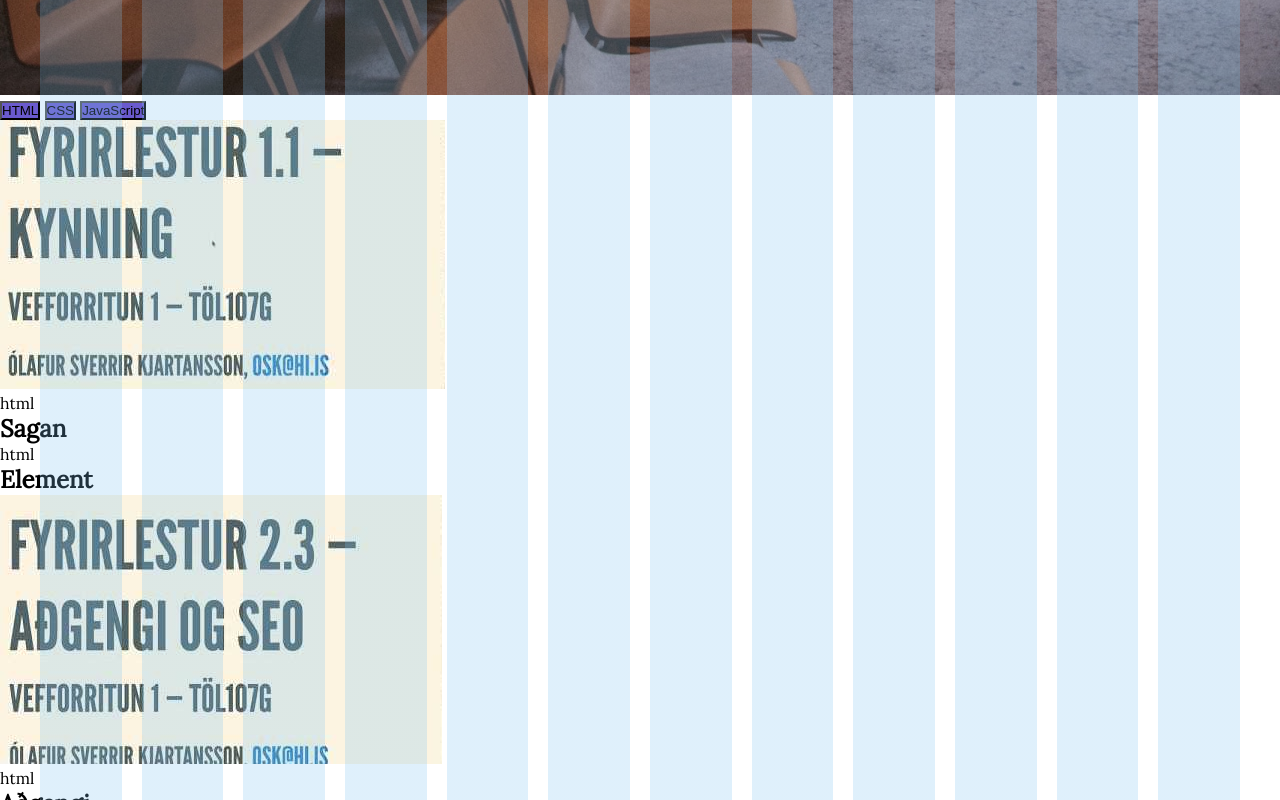
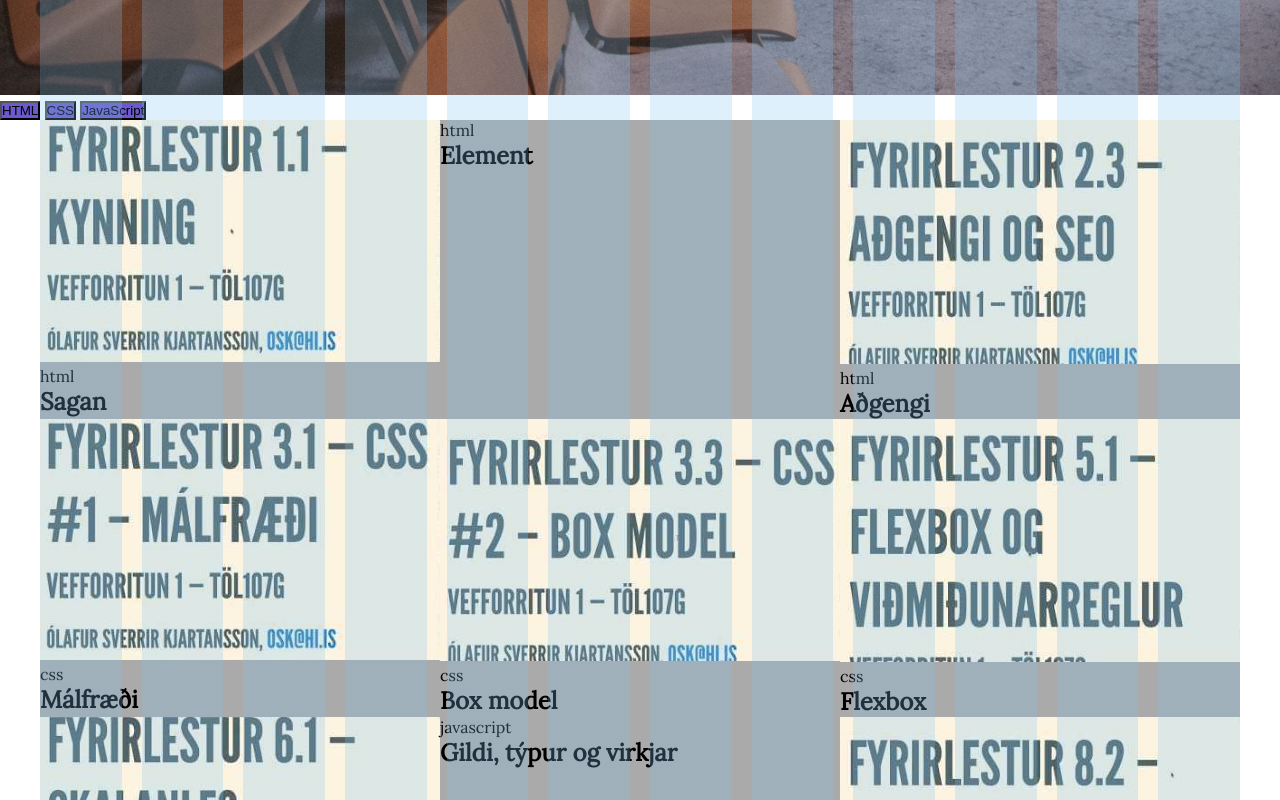
Before and after one commit to thth168/vef-hopverkefni-2, a website with bundled scripts: page index.html in a window 1280 px wide. Shown: the part 500-1300 px from the top of the page. Built offline with nearby package versions, Linux system fonts and the light colour scheme.

Commit message:
yeet
yeet

```diff
--- /dev/null
+++ b/src/styles/list.scss
@@ -0,0 +1,19 @@
+@import 'config';
+
+.list {
+    display: flex;
+    flex-wrap: wrap;
+    max-width: $max-width;
+    margin: 0 auto;
+
+
+    .--hidden {
+        display: none;
+    }
+
+    .list__card {
+        max-width: 33%;
+        background-color: $color-gray;
+        min-width: 400px;
+    }
+}
--- a/src/styles/styles.scss
+++ b/src/styles/styles.scss
@@ -34,3 +34,4 @@ img { /* stylelint-disable-line */
 }
 
 // TODO import
+@import 'list';
```
Also changed, not shown: 1 other file.
